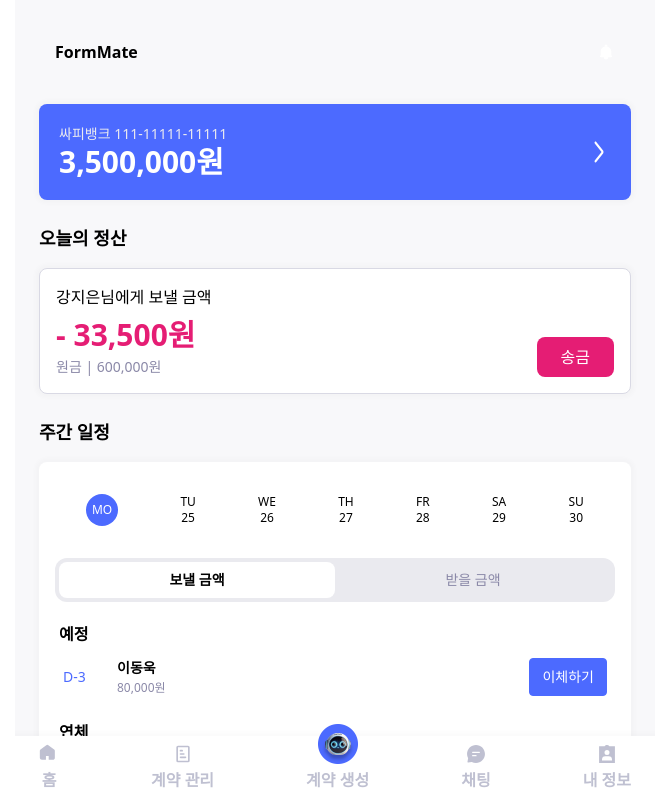
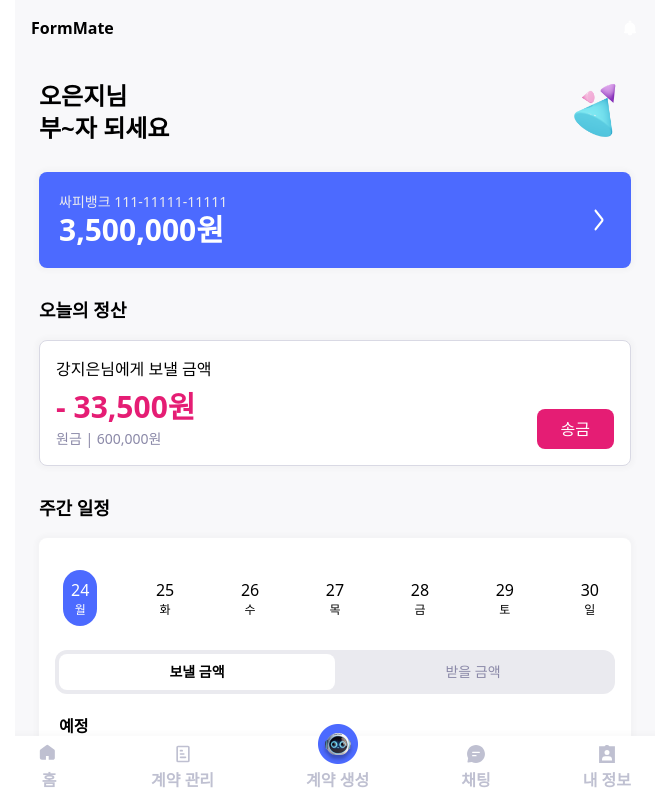
Before and after one commit to FormMate205/FormMate, a React (Vite) app in the folder Frontend/: page / in a window 1280 px wide. Shown: the whole page, without its empty margins (305-972 px from the left). Built offline with nearby package versions, Linux system fonts and the light colour scheme; a web font is replaced by a local one.

Commit message:
publish: 홈페이지 UI 개선

```diff
--- a/Frontend/src/app/App.tsx
+++ b/Frontend/src/app/App.tsx
@@ -16,6 +16,8 @@ import {
     MyInfo,
     FormCheck,
     FormCreate,
+    UserPasswordUpdate,
+    PasswordPhoneVerify,
 } from '@/pages';
 import Transaction from '@/pages/transaction/Transaction';
 import LayoutProvider from './provider/LayoutProvider';
@@ -51,6 +53,14 @@ const App = () => {
                         element={<AccountPassword />}
                     />
                     <Route path='/myinfo' element={<MyInfo />} />
+                    <Route
+                        path='/myinfo/password'
+                        element={<UserPasswordUpdate />}
+                    />
+                    <Route
+                        path='/myinfo/password/findPw'
+                        element={<PasswordPhoneVerify />}
+                    />
                 </Route>
             </Routes>
         </BrowserRouter>
--- a/Frontend/src/pages/home/Home.tsx
+++ b/Frontend/src/pages/home/Home.tsx
@@ -3,12 +3,31 @@ import AccountInfo from './ui/AccountInfo';
 import Schedule from './ui/Schedule';
 import TodaySettlement from './ui/TodaySettlement';
 
-const Home = () => {
+interface HomeProps {
+    userName: string;
+}
+
+const Home = ({ userName }: HomeProps) => {
+    userName = '오은지';
+
     return (
         <div className='flex h-screen flex-col overflow-hidden'>
             <div className='bg-line-50 scrollbar-none w-full flex-1 overflow-y-auto'>
-                <div className='flex flex-col gap-6 p-6'>
-                    <Header title='FormMate' isHome={true} />
+                <Header title='FormMate' isHome={true} />
+                <div className='flex flex-col gap-7 p-6'>
+                    <div className='relative'>
+                        <p className='text-2xl font-semibold'>
+                            {userName}님
+                            <br />
+                            부~자 되세요
+                        </p>
+                        <img
+                            src='/assets/images/cones.png'
+                            alt='축하 이미지'
+                            className='absolute top-0 right-0 h-16 w-16'
+                        />
+                    </div>
+
                     <AccountInfo />
                     <TodaySettlement
                         hasTodayTransaction={true}
--- a/Frontend/src/pages/home/index.tsx
+++ b/Frontend/src/pages/home/index.tsx
@@ -1,5 +1,4 @@
 export { default as AccountInfo } from './ui/AccountInfo';
-export { default as AssetInfo } from './ui/AssetInfo';
 export { default as Calendar } from './ui/Calendar';
 export { default as Schedule } from './ui/Schedule';
 export { default as TodaySettlement } from './ui/TodaySettlement';
--- a/Frontend/src/pages/home/ui/AccountInfo.tsx
+++ b/Frontend/src/pages/home/ui/AccountInfo.tsx
@@ -1,5 +1,4 @@
 import { useNavigate } from 'react-router-dom';
-import { Button } from '@/components/ui/button';
 import { Icons } from '@/shared';
 
 const AccountInfo = () => {
@@ -26,33 +25,27 @@ const AccountInfo = () => {
                                 onClick={() => navigate('/transaction')}
                             />
                         </div>
-                        {/* <div className='mt-1 flex justify-end'>
-                            <Button
-                                variant={'choiceFill'}
-                                className='h-[40px] w-auto px-4'
-                            >
-                                송금
-                            </Button>
-                        </div> */}
                     </div>
                 </>
             ) : (
                 <>
-                    <div className='p-2'>
-                        <p className='text-line-500 text-sm'>
-                            등록된 계좌가 없어요
-                        </p>
-                        <p className='text-xl font-semibold'>
-                            내 계좌 등록하기
-                        </p>
+                    <div className='flex w-full items-center justify-between p-3'>
+                        <div>
+                            <p className='text-line-100 text-sm'>
+                                등록된 계좌가 없어요
+                            </p>
+                            <p className='text-2xl font-semibold text-white'>
+                                내 계좌 등록하기
+                            </p>
+                        </div>
+                        <div>
+                            <Icons
+                                name='chev-right'
+                                className='fill-white'
+                                onClick={() => navigate('/transaction')}
+                            />
+                        </div>
                     </div>
-                    <Button
-                        variant={'choiceFill'}
-                        className='h-[40px] w-auto px-4'
-                        onClick={() => navigate('/account')}
-                    >
-                        등록
-                    </Button>
                 </>
             )}
         </div>
--- a/Frontend/src/pages/home/ui/AssetInfo.tsx
+++ /dev/null
@@ -1,25 +0,0 @@
-const AssetInfo = () => {
-    return (
-        <div>
-            <p className='mb-4 text-lg font-semibold'>나의 자산</p>
-            <div className='rounded-lg bg-white p-4 shadow-sm'>
-                <div className='flex justify-between text-center'>
-                    <div className='border-line-300 flex-1 border-r'>
-                        <p className='text-line-500 text-xs'>상환 예정 총액</p>
-                        <p className='text-subPink-700 font-medium'>
-                            500,000원
-                        </p>
-                    </div>
-                    <div className='flex-1'>
-                        <p className='text-line-500 text-xs'>회수 예정 총액</p>
-                        <p className='text-primary-500 font-medium'>
-                            120,000원
-                        </p>
-                    </div>
-                </div>
-            </div>
-        </div>
-    );
-};
-
-export default AssetInfo;
--- a/Frontend/src/pages/home/ui/Calendar.tsx
+++ b/Frontend/src/pages/home/ui/Calendar.tsx
@@ -1,34 +1,51 @@
-import { useState, useEffect } from 'react';
+import { useState } from 'react';
 
 const Calendar = () => {
-    const [weekDates, setWeekDates] = useState<Date[]>([]);
-    const [selectedIndex, setSelectedIndex] = useState<number>(0);
+    const today = new Date();
+    today.setHours(0, 0, 0, 0); // 시간 제거 (날짜만 비교)
 
-    useEffect(() => {
-        const today = new Date();
-        const monday = new Date(today);
-        monday.setDate(today.getDate() - ((today.getDay() + 6) % 7));
+    // 이번 주 월요일
+    const startOfWeek = new Date(today);
+    startOfWeek.setDate(today.getDate() - today.getDay() + 1);
 
-        const dates = Array.from({ length: 7 }, (_, i) => {
-            const date = new Date(monday);
-            date.setDate(monday.getDate() + i);
-            return date;
+    // 이번 주 날짜 배열
+    const weekDates = Array.from({ length: 7 }, (_, i) => {
+        const d = new Date(startOfWeek);
+        d.setDate(startOfWeek.getDate() + i);
+        return d;
     });
-        setWeekDates(dates);
-    }, []);
+
+    // 오늘이 몇 번째 index인지 계산해서 초기 선택
+    const todayIndex = weekDates.findIndex(
+        (date) =>
+            date.getDate() === today.getDate() &&
+            date.getMonth() === today.getMonth(),
+    );
+
+    const [selectedIndex, setSelectedIndex] = useState(todayIndex);
 
     return (
-        <div className='mb-8 flex justify-around text-xs'>
+        <div className='mb-6 rounded-lg bg-white px-2'>
+            <div className='flex justify-between'>
                 {weekDates.map((date, idx) => (
                     <div
                         key={idx}
-                    className={`cursor-pointer text-center ${selectedIndex === idx ? 'bg-primary-500 h-8 w-8 rounded-full leading-8 text-white' : ''}`}
+                        className={`cursor-pointer items-center px-2 py-2 text-center ${
+                            selectedIndex === idx
+                                ? 'bg-primary-500 rounded-full text-white'
+                                : ''
+                        }`}
                         onClick={() => setSelectedIndex(idx)}
                     >
-                    {['MO', 'TU', 'WE', 'TH', 'FR', 'SA', 'SU'][idx]}
                         <p>{date.getDate()}</p>
+                        <p className='text-xs'>
+                            {date.toLocaleDateString('ko-KR', {
+                                weekday: 'short',
+                            })}
+                        </p>
                     </div>
                 ))}
+            </div>
         </div>
     );
 };
--- a/Frontend/src/pages/home/ui/Schedule.tsx
+++ b/Frontend/src/pages/home/ui/Schedule.tsx
@@ -49,7 +49,7 @@ const Schedule = () => {
                                         </p>
                                     </div>
                                     <Button variant={'choiceFill'}>
-                                        이체하기
+                                        송금하기
                                     </Button>
                                 </div>
                             </div>
@@ -72,7 +72,7 @@ const Schedule = () => {
                                         </p>
                                     </div>
                                     <Button variant={'choiceFill'}>
-                                        이체하기
+                                        송금하기
                                     </Button>
                                 </div>
                             </div>
--- a/Frontend/src/pages/home/ui/TodaySettlement.tsx
+++ b/Frontend/src/pages/home/ui/TodaySettlement.tsx
@@ -41,24 +41,22 @@ const TodaySettlement = ({
                         </div>
                         <Button
                             variant='sendMinus'
-                            // className='h-10 px-6'
-                            onClick={() => navigate('/transaction')}
+                            onClick={() => navigate('/송금화면')}
                         >
                             송금
                         </Button>
                     </div>
                 ) : (
-                    <div className='flex items-center justify-between'>
+                    <div className='flex items-end justify-between'>
                         <div>
                             <p className='mb-2 text-sm'>예정된 내역이 없어요</p>
-                            <p className='text-subPink-700 mb-1 text-xl font-bold'>
+                            <p className='text-subPink-700 mb-1 text-3xl font-bold'>
                                 ?원
                             </p>
-                            <p className='text-line-500 text-xs'>원금 | ?원</p>
+                            <p className='text-line-500 text-sm'>원금 | ?원</p>
                         </div>
                         <Button
-                            variant='primary'
-                            className='h-10 px-6'
+                            variant='sendMinus'
                             onClick={() => navigate('/contracts')}
                         >
                             거래 내역 보기
```
Lines whose indentation alone changed are shown as unchanged.
